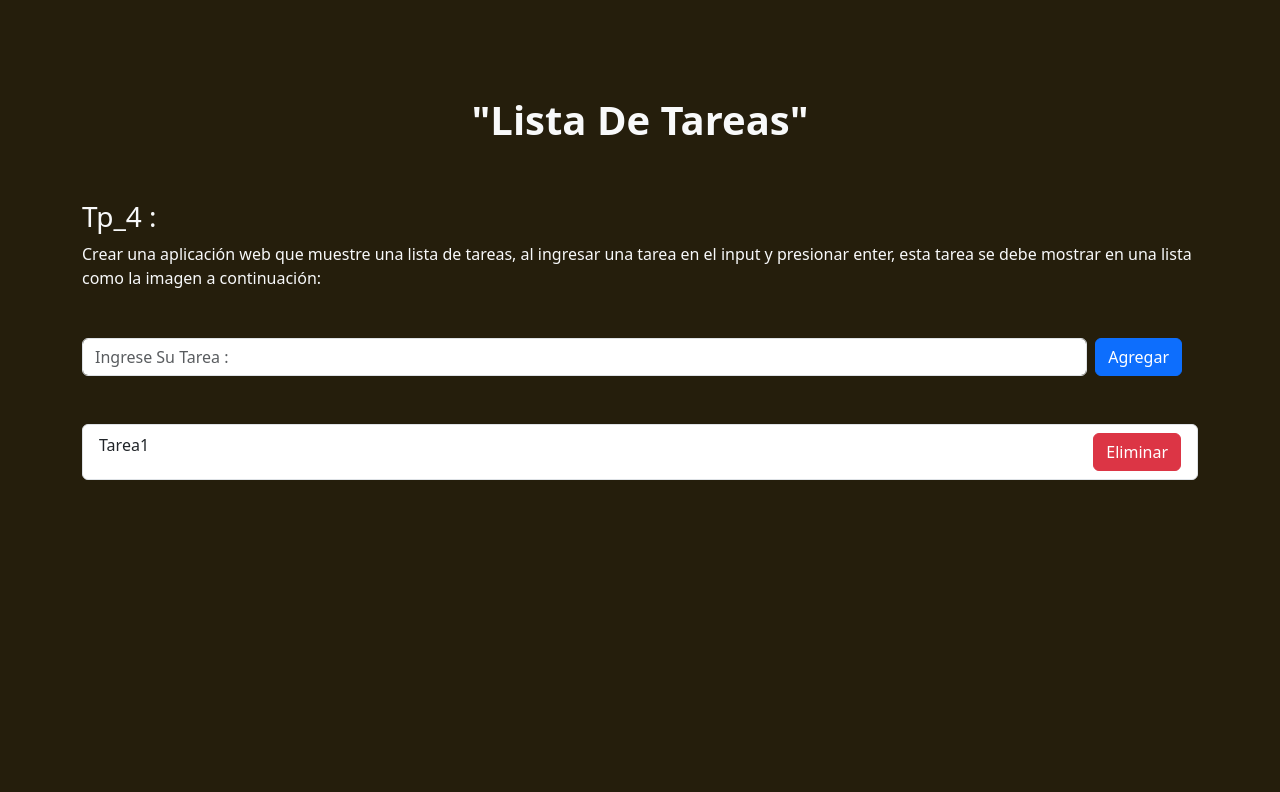
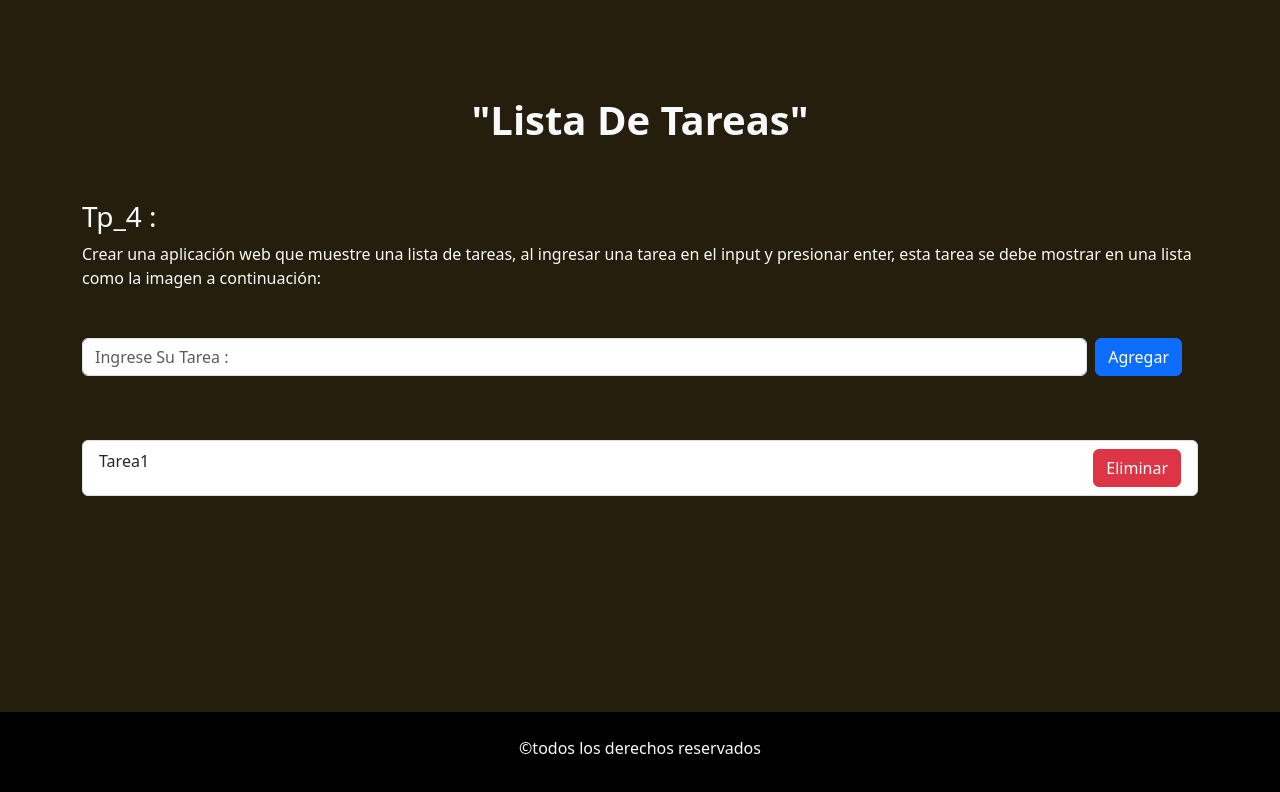
Before and after one commit to MaxiGomez94/TpReact_4_5ListaTarea, a React (Vite) app: page / in a window 1280 px wide. Shown: the top 792 px of the page. Built offline with nearby package versions, Linux system fonts and the light colour scheme.

Commit message:
footer agregado de practica

```diff
--- a/src/App.css
+++ b/src/App.css
@@ -1,3 +1,12 @@
 body{
     background-color: rgba(34, 27, 9, 0.986);
 }
+
+  #root{
+    min-height: 100vh;
+    display: flex;
+    flex-direction: column;
+  }
+  main{
+    flex-grow: 1;
+  }
--- a/src/App.jsx
+++ b/src/App.jsx
@@ -1,6 +1,7 @@
 import 'bootstrap/dist/css/bootstrap.css';
 import './App.css'
 import FormularioTarea from './components/FormularioTarea';
+import Footer from './components/Footer';
 
 const App =()=> {
 
@@ -10,6 +11,7 @@
       <h1 className="text-light py-5 fw-bold text-center">"Lista De Tareas"</h1>
       <FormularioTarea></FormularioTarea>
     </main>
+      <Footer></Footer>
     </>
   )
 }
--- a/src/components/Footer.jsx
+++ b/src/components/Footer.jsx
@@ -0,0 +1,12 @@
+
+const Footer = () => {
+    return (
+        <footer className="text-light bg-black text-center py-4">
+            <p>&copy;todos los derechos reservados</p>
+
+
+        </footer>
+    );
+};
+
+export default Footer;
--- a/src/components/ListaTareas.jsx
+++ b/src/components/ListaTareas.jsx
@@ -3,7 +3,7 @@
 
 const ListaTareas = () => {
   return (
-    <ListGroup>
+    <ListGroup className="py-3">
       <IntemTarea></IntemTarea>
 
     </ListGroup>
```
